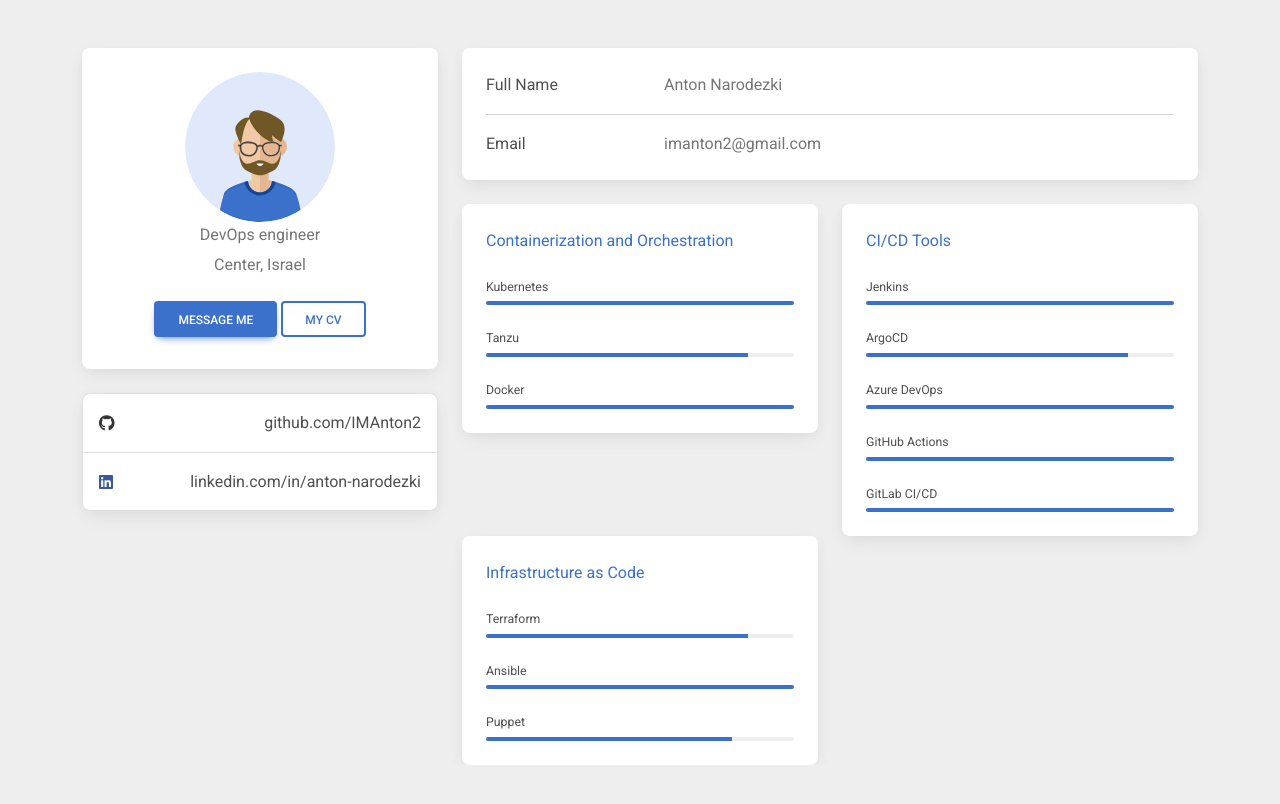
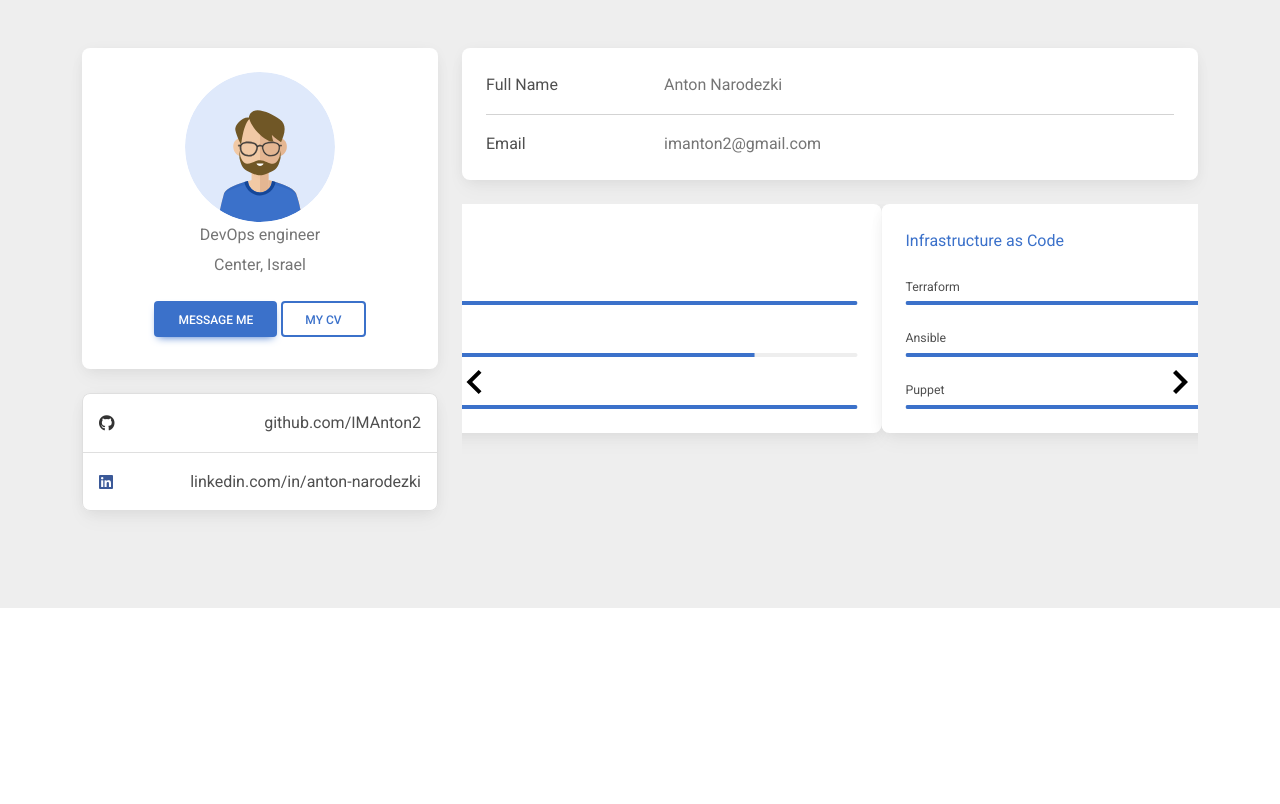
Before and after one commit to IMAnton2/about, a React (Create React App) app: page / in a window 1280 px wide. Shown: the top 804 px of the page. Built offline with nearby package versions, Linux system fonts and the light colour scheme.

Commit message:
slideshow

```diff
--- a/src/App.js
+++ b/src/App.js
@@ -1,6 +1,8 @@
+import React from 'react';
+import { Slide } from 'react-slideshow-image';
+import 'react-slideshow-image/dist/styles.css';
 import CV from './CV.pdf';
 import anton2 from './anton2.svg';
-import React from 'react';
 import {
   MDBCol,
   MDBContainer,
@@ -18,6 +20,35 @@
 } from 'mdb-react-ui-kit';
 
 export default function ProfilePage() {
+  const skillSlides = [
+    {
+      category: "Containerization and Orchestration",
+      skills: [
+        { name: "Kubernetes", level: 100 },
+        { name: "Tanzu", level: 85 },
+        { name: "Docker", level: 100 }
+      ]
+    },
+    {
+      category: "Infrastructure as Code",
+      skills: [
+        { name: "Terraform", level: 85 },
+        { name: "Ansible", level: 100 },
+        { name: "Puppet", level: 80 }
+      ]
+    },
+    {
+      category: "CI/CD Tools",
+      skills: [
+        { name: "Jenkins", level: 100 },
+        { name: "ArgoCD", level: 85 },
+        { name: "Azure DevOps", level: 100 },
+        { name: "GitHub Actions", level: 100 },
+        { name: "GitLab CI/CD", level: 100 }
+      ]
+    }
+  ];
+
   return (
     <section style={{ backgroundColor: '#eee' }}>
       <MDBContainer className="py-5">
@@ -79,85 +110,25 @@
               </MDBCardBody>
             </MDBCard>
 
-            <MDBRow className="overflow-auto">
-              <MDBCol md="6">
-                <MDBCard className="mb-4 mb-md-0">
-                  <MDBCardBody>
-                    <MDBCardText className="mb-4"><span className="text-primary font-italic me-1">Containerization and Orchestration</span></MDBCardText>
-                    <MDBCardText className="mb-1" style={{ fontSize: '.77rem' }}>Kubernetes</MDBCardText>
-                    <MDBProgress className="rounded">
-                      <MDBProgressBar width={100} valuemin={0} valuemax={100} />
-                    </MDBProgress>
-
-                    <MDBCardText className="mt-4 mb-1" style={{ fontSize: '.77rem' }}>Tanzu</MDBCardText>
-                    <MDBProgress className="rounded">
-                      <MDBProgressBar width={85} valuemin={0} valuemax={100} />
-                    </MDBProgress>
-
-                    <MDBCardText className="mt-4 mb-1" style={{ fontSize: '.77rem' }}>Docker</MDBCardText>
-                    <MDBProgress className="rounded">
-                      <MDBProgressBar width={100} valuemin={0} valuemax={100} />
-                    </MDBProgress>
-                  </MDBCardBody>
-                </MDBCard>
-              </MDBCol>
-
-              <MDBCol md="6">
-                <MDBCard className="mb-4 mb-md-0">
-                  <MDBCardBody>
-                    <MDBCardText className="mb-4"><span className="text-primary font-italic me-1"> CI/CD Tools</span></MDBCardText>
-                    <MDBCardText className="mb-1" style={{ fontSize: '.77rem', maxHeight: '300px', overflowY: 'auto' }}>Jenkins</MDBCardText>
-                    <MDBProgress className="rounded">
-                      <MDBProgressBar width={100} valuemin={0} valuemax={100} />
-                    </MDBProgress>
-
-                    <MDBCardText className="mt-4 mb-1" style={{ fontSize: '.77rem' }}>ArgoCD</MDBCardText>
-                    <MDBProgress className="rounded">
-                      <MDBProgressBar width={85} valuemin={0} valuemax={100} />
-                    </MDBProgress>
-
-                    <MDBCardText className="mt-4 mb-1" style={{ fontSize: '.77rem' }}>Azure DevOps</MDBCardText>
-                    <MDBProgress className="rounded">
-                      <MDBProgressBar width={100} valuemin={0} valuemax={100} />
-                    </MDBProgress>
-
-                    <MDBCardText className="mt-4 mb-1" style={{ fontSize: '.77rem' }}>GitHub Actions</MDBCardText>
-                    <MDBProgress className="rounded">
-                      <MDBProgressBar width={100} valuemin={0} valuemax={100} />
-                    </MDBProgress>
-
-                    <MDBCardText className="mt-4 mb-1" style={{ fontSize: '.77rem' }}>GitLab CI/CD</MDBCardText>
-                    <MDBProgress className="rounded">
-                      <MDBProgressBar width={100} valuemin={0} valuemax={100} />
-                    </MDBProgress>
-                  </MDBCardBody>
-                </MDBCard>
-              </MDBCol>
-
-              <MDBCol md="6">
-                <MDBCard className="mb-4 mb-md-0">
-                  <MDBCardBody>
-                    <MDBCardText className="mb-4"><span className="text-primary font-italic me-1">Infrastructure as Code</span></MDBCardText>
-                    <MDBCardText className="mb-1" style={{ fontSize: '.77rem' }}>Terraform</MDBCardText>
-                    <MDBProgress className="rounded">
-                      <MDBProgressBar width={85} valuemin={0} valuemax={100} />
-                    </MDBProgress>
-
-                    <MDBCardText className="mt-4 mb-1" style={{ fontSize: '.77rem' }}>Ansible</MDBCardText>
-                    <MDBProgress className="rounded">
-                      <MDBProgressBar width={100} valuemin={0} valuemax={100} />
-                    </MDBProgress>
-
-                    <MDBCardText className="mt-4 mb-1" style={{ fontSize: '.77rem' }}>Puppet</MDBCardText>
-                    <MDBProgress className="rounded">
-                      <MDBProgressBar width={80} valuemin={0} valuemax={100} />
-                    </MDBProgress>
-
-                  </MDBCardBody>
-                </MDBCard>
-              </MDBCol>
-
-            </MDBRow>
+            <Slide>
+              {skillSlides.map((slide, index) => (
+                <div className="each-slide" key={index}>
+                  <MDBCard className="mb-4">
+                    <MDBCardBody>
+                      <MDBCardText className="mb-4"><span className="text-primary font-italic me-1">{slide.category}</span></MDBCardText>
+                      {slide.skills.map((skill, skillIndex) => (
+                        <div key={skillIndex}>
+                          <MDBCardText className="mt-4 mb-1" style={{ fontSize: '.77rem' }}>{skill.name}</MDBCardText>
+                          <MDBProgress className="rounded">
+                            <MDBProgressBar width={skill.level} valuemin={0} valuemax={100} />
+                          </MDBProgress>
+                        </div>
+                      ))}
+                    </MDBCardBody>
+                  </MDBCard>
+                </div>
+              ))}
+            </Slide>
           </MDBCol>
         </MDBRow>
       </MDBContainer>
```
